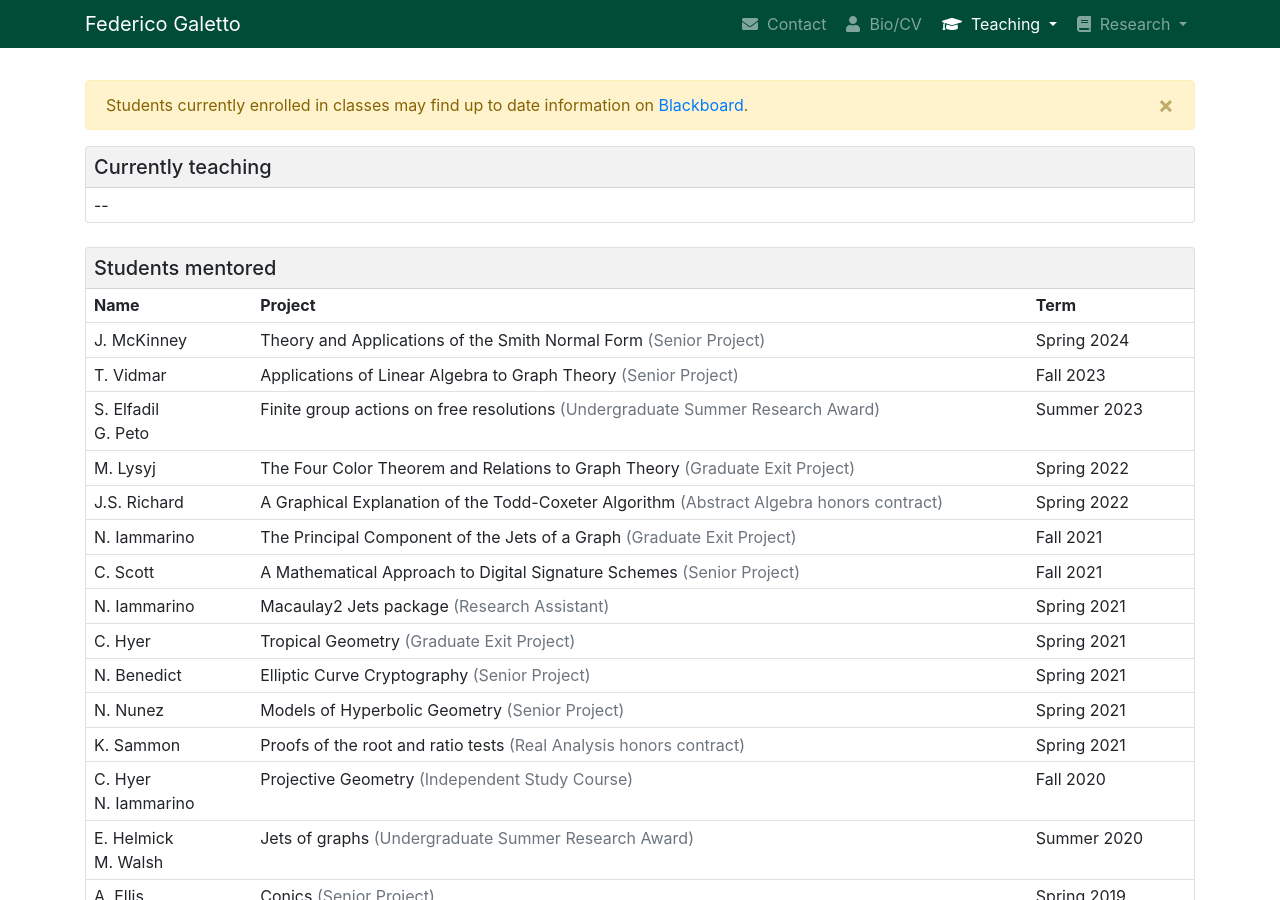
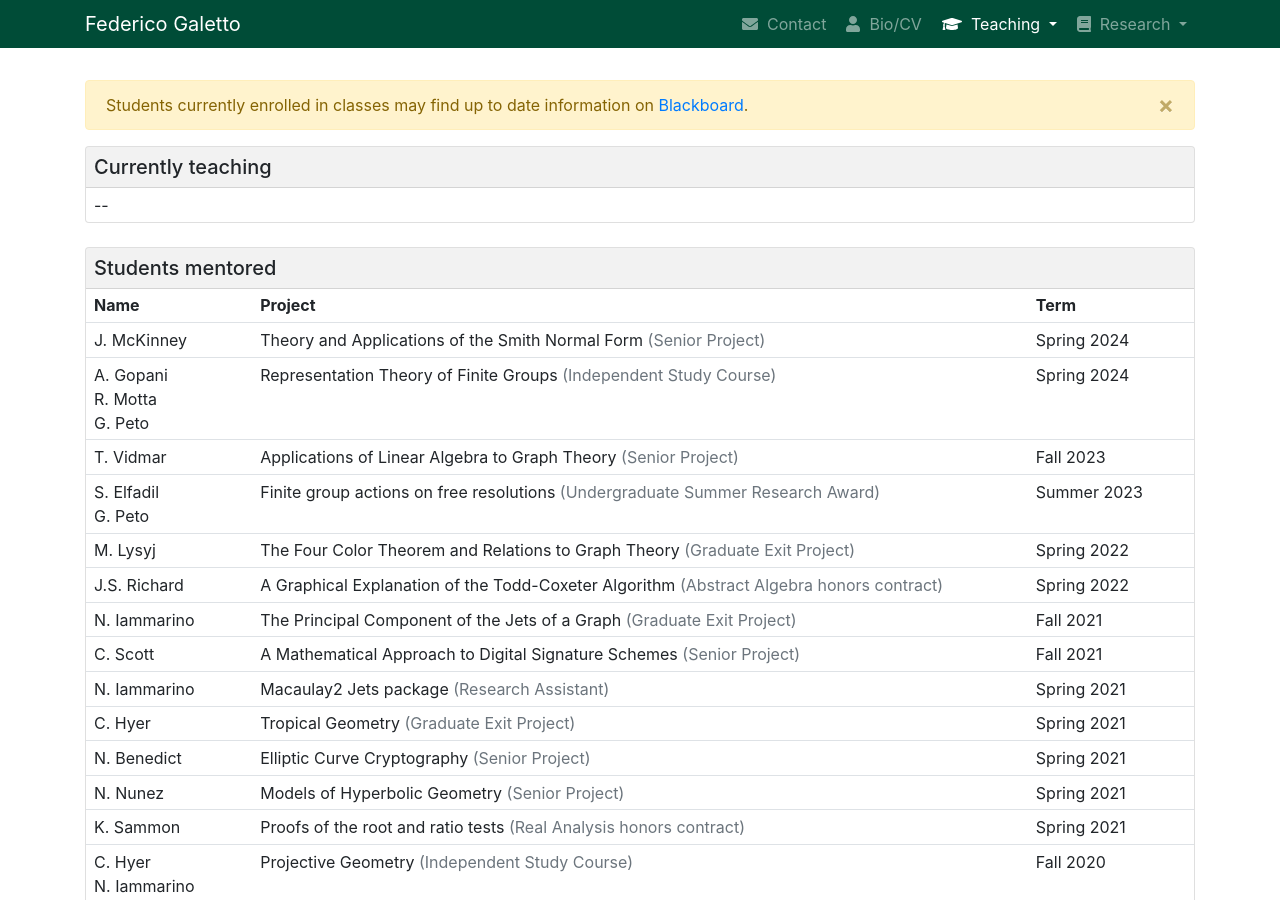
Before and after one commit to galettof/galettof.github.io, a Jekyll site: the page built from teaching.html, in a window 1280 px wide and 900 px high. Built offline with Jekyll 4.4.1, drawn with Linux system fonts in a browser that asks for light colours; nearby versions of some CDN libraries.

Commit message:
spring 24 representation theory independent study

```diff
--- a/_data/mentoring.yml
+++ b/_data/mentoring.yml
@@ -89,4 +89,10 @@ csu:
   course: Senior Project
   title: Theory and Applications of the Smith Normal Form
   term: Spring 2024
+  date: 2024-01-17
+
+- name: A. Gopani<br>R. Motta<br>G. Peto
+  course: Independent Study Course
+  title: Representation Theory of Finite Groups
+  term: Spring 2024
   date: 2024-01-16
```
